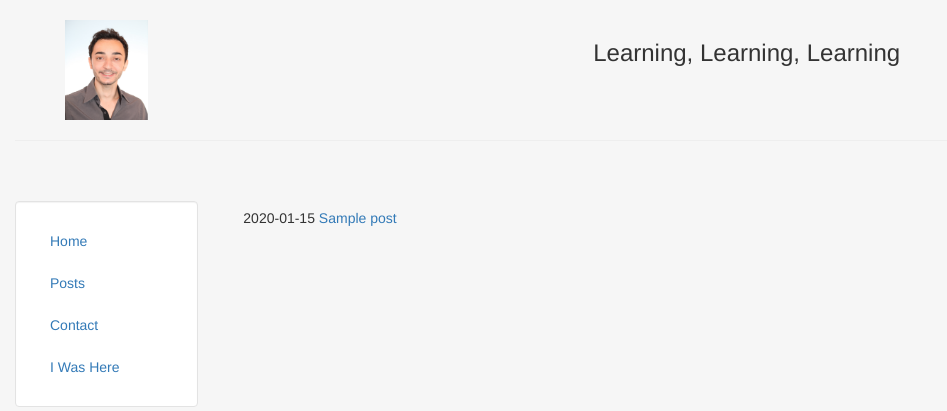
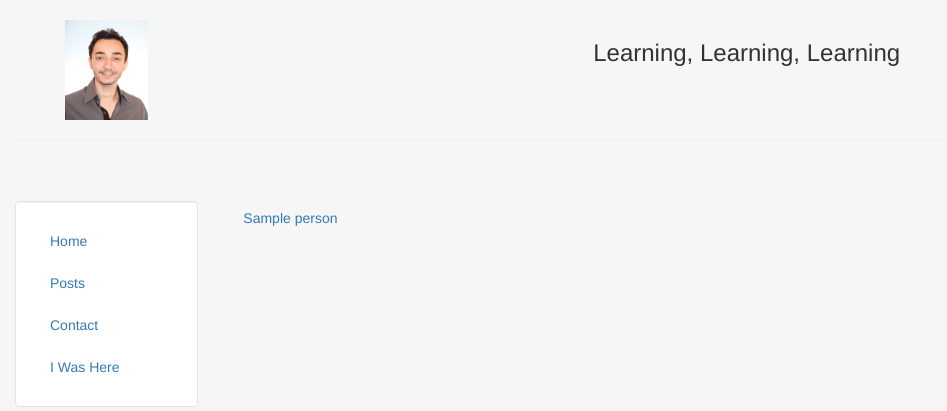
Before and after one commit to ciyatg/django-blog-2, a Django app: template blog/i_was_here/templates/i_was_here/posts.html in a window 1280 px wide. Shown: the top 411 px of the page, without its empty margins (0-947 px from the left). Run offline with Django 3.2, Linux system fonts and the light colour scheme; the template is opened without the code that fills it: most values are stand-ins (such as "Sample title", 1, 10 or a date in 2020); some libraries are stand-ins or nearby versions.

```diff
--- a/blog/i_was_here/templates/i_was_here/posts.html
+++ b/blog/i_was_here/templates/i_was_here/posts.html
@@ -2,8 +2,8 @@
 
 {% block content %}
 
-	{% for post in object_list %}
-		<h5>{{ post.date|date:"Y-m-d" }}<a href="/posts/{{post.id}}">  {{ post.title }}</a></h5>
+	{% for person in object_list %}
+		<h5><a href="/i_was_here/{{person.id}}">  {{ person.title }}</a></h5>
 	{% endfor %}
 
 {% endblock %}
```
Also changed, not shown: blog/i_was_here/templates/i_was_here/post.html (deleted, +0 -13 lines), blog/db.sqlite3.
